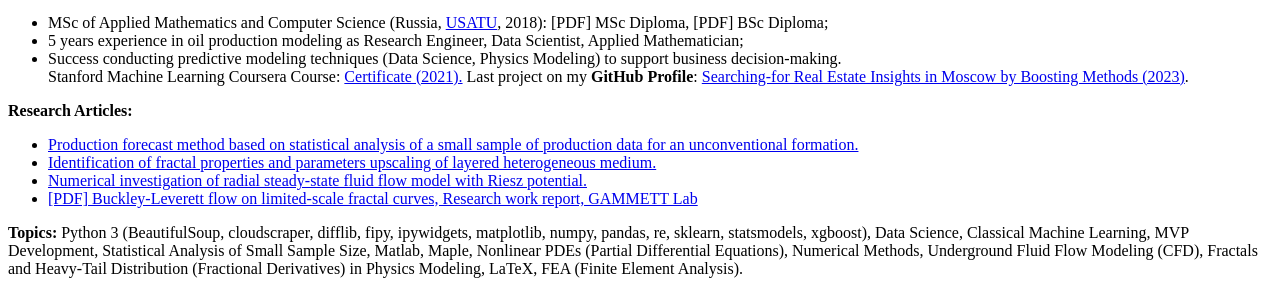
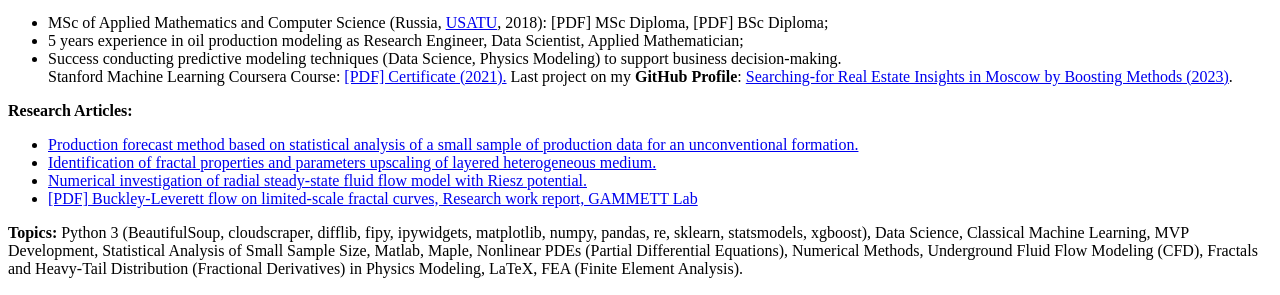
Before and after one commit to ResearchMachine/ResearchMachine.github.io, a plain HTML site: page index.html in a window 1280 px wide. Shown: the part 198-493 px from the top of the page. Drawn offline with Linux system fonts and the light colour scheme.

Commit message:
Update index.html

```diff
--- a/index.html
+++ b/index.html
@@ -12,7 +12,7 @@
 <ul>
 	<li> MSc of Applied Mathematics and Computer Science (Russia, <a href=https://en.wikipedia.org/wiki/Ufa_State_Aviation_Technical_University/>USATU</a>, 2018): [PDF] MSc Diploma, [PDF] BSc Diploma; </li>
 	<li> 5 years experience in oil production modeling as Research Engineer, Data Scientist, Applied Mathematician; </li>
-	<li> Success conducting predictive modeling techniques (Data Science, Physics Modeling) to support business decision-making. <br> Stanford Machine Learning Coursera Course: <a href=https://www.coursera.org/account/accomplishments/certificate/2EXZAGDT2GVY>Certificate (2021).</a> Last project on my <b>GitHub Profile</b>: <a href=https://github.com/ResearchMachine/commercial-project-ml-mvp-insight-in-real-estate-moscow>Searching-for Real Estate Insights in Moscow by Boosting Methods (2023)</a>. </li>
+	<li> Success conducting predictive modeling techniques (Data Science, Physics Modeling) to support business decision-making. <br> Stanford Machine Learning Coursera Course: <a href=https://www.coursera.org/account/accomplishments/certificate/2EXZAGDT2GVY>[PDF] Certificate (2021).</a> Last project on my <b>GitHub Profile</b>: <a href=https://github.com/ResearchMachine/commercial-project-ml-mvp-insight-in-real-estate-moscow>Searching-for Real Estate Insights in Moscow by Boosting Methods (2023)</a>. </li>
 </ul>
 
 <b>Research Articles:</b>
```
